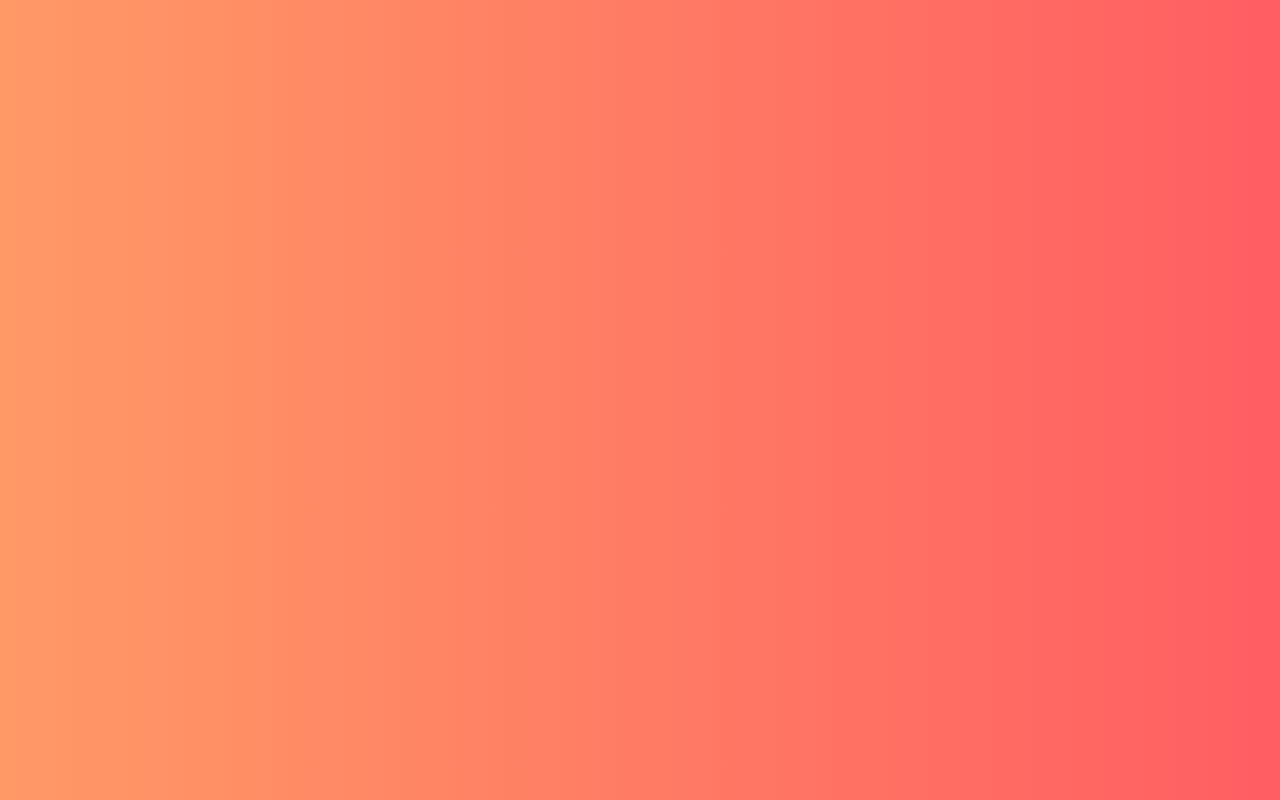
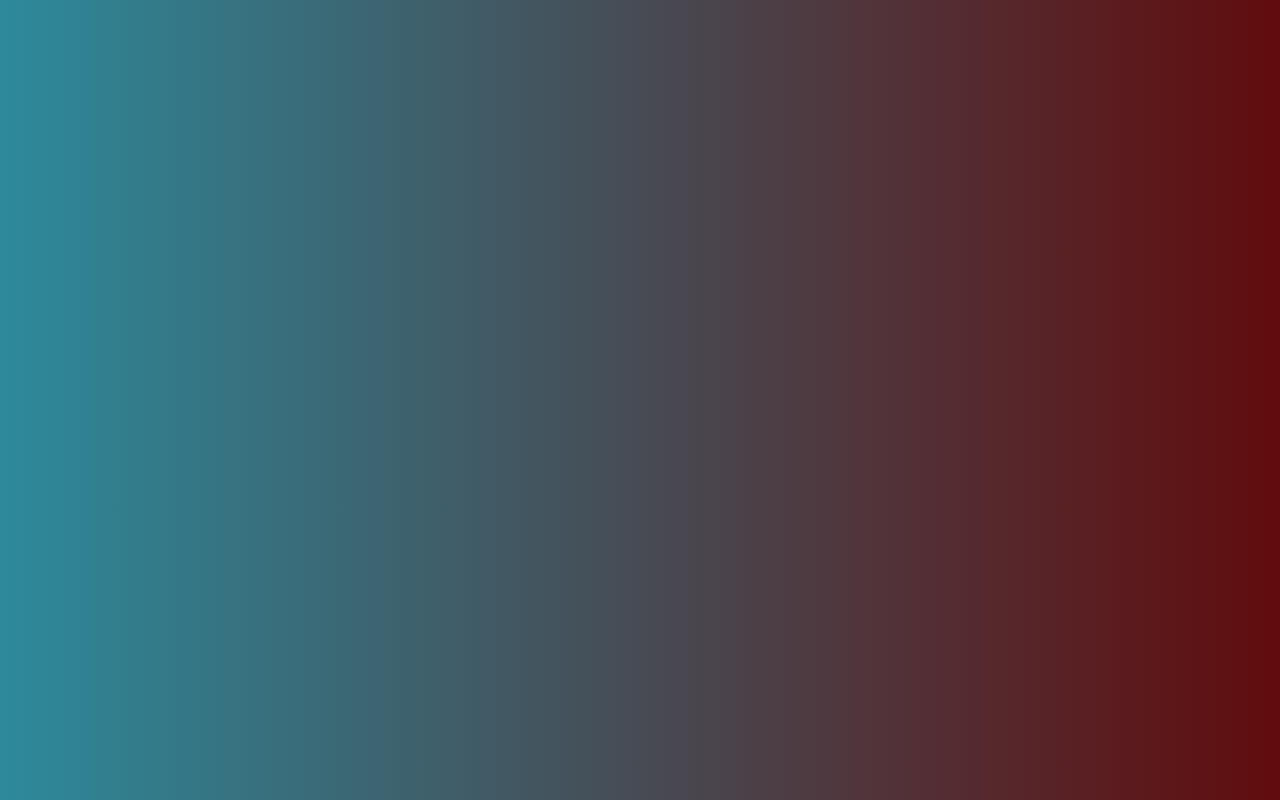
Before and after one commit to Douzandeh/Custom-Right-Click-context-Menu, a plain HTML site: page index.html in a window 1280 px wide. Drawn offline with Linux system fonts and the light colour scheme.

Commit message:
style background

```diff
--- a/style.css
+++ b/style.css
@@ -9,7 +9,7 @@
 
 body{
     min-height: 100vh;
-    background: linear-gradient(to right, #ff9966 , #ff5e62);
+    background: linear-gradient(to right, #2d8a9b , #610c0d);
 }
 
 .container{
```
